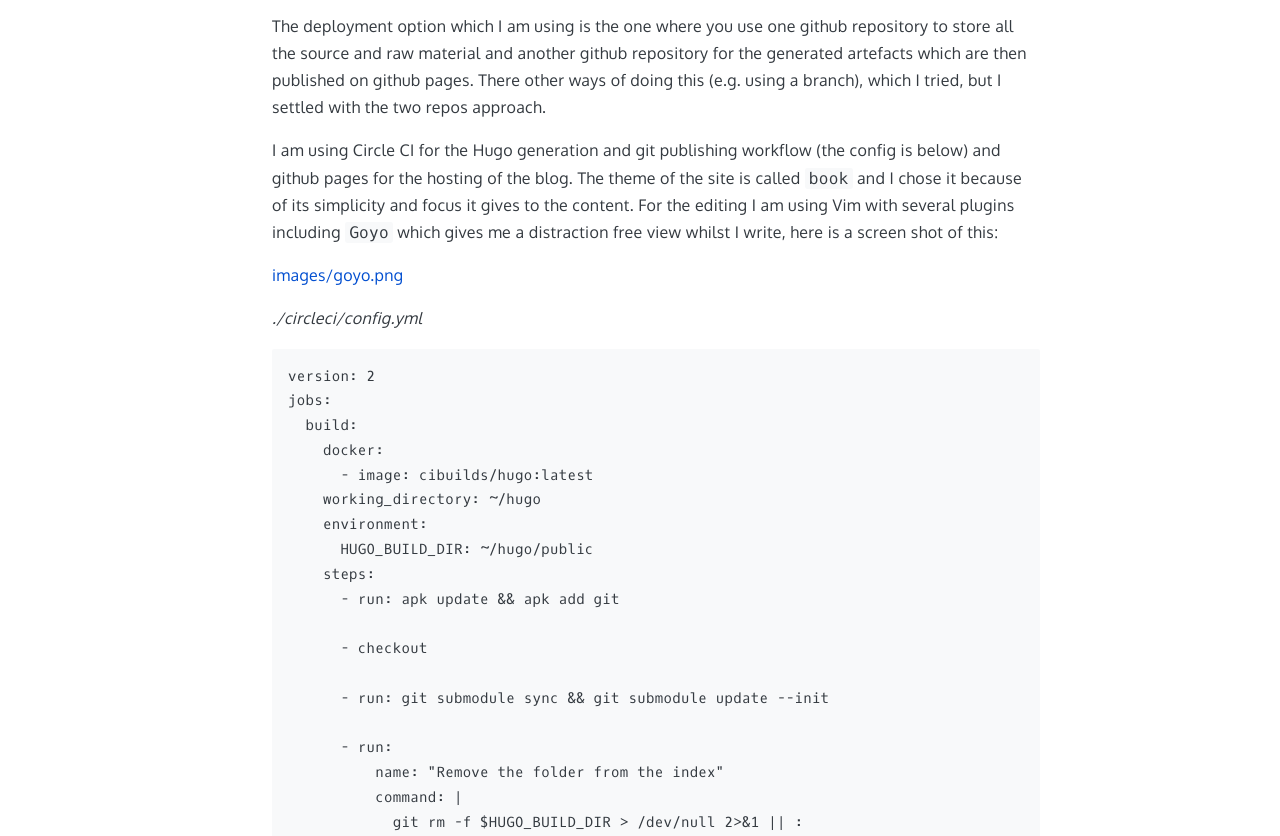
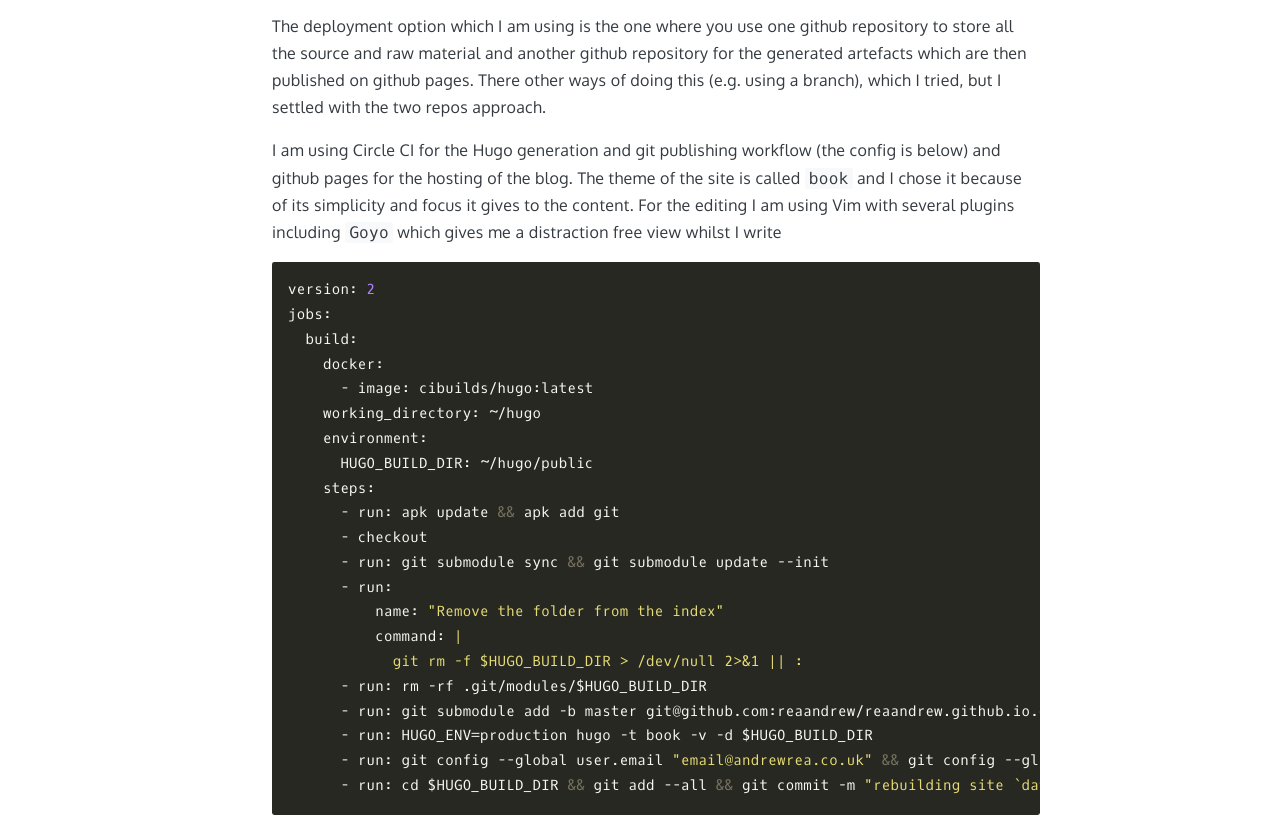
Before and after one commit to REAANDREW/reaandrew.github.io, a plain HTML site: page index.html in a window 1280 px wide. Shown: the part 116-952 px from the top of the page. Drawn offline with Linux system fonts and the light colour scheme.

Commit message:
rebuilding site Sat Jun  8 23:22:09 UTC 2019

```diff
--- a/index.html
+++ b/index.html
@@ -96,13 +96,8 @@ https://github.com/alex-shpak/hugo-book
 
 <p>The deployment option which I am using is the one where you use one github repository to store all the source and raw material and another github repository for the generated artefacts which are then published on github pages.  There other ways of doing this (e.g. using a branch), which I tried, but I settled with the two repos approach.</p>
 
-<p>I am using Circle CI for the Hugo generation and git publishing workflow (the config is below) and github pages for the hosting of the blog.  The theme of the site is called <code>book</code> and I chose it because of its simplicity and focus it gives to the content.  For the editing I am using Vim with several plugins including <code>Goyo</code> which gives me a distraction free view whilst I write, here is a screen shot of this:</p>
-
-<p><a href="images/goyo.png">images/goyo.png</a></p>
-
-<p><em>./circleci/config.yml</em></p>
-
-<pre><code>version: 2
+<p>I am using Circle CI for the Hugo generation and git publishing workflow (the config is below) and github pages for the hosting of the blog.  The theme of the site is called <code>book</code> and I chose it because of its simplicity and focus it gives to the content.  For the editing I am using Vim with several plugins including <code>Goyo</code> which gives me a distraction free view whilst I write</p>
+<div class="highlight"><pre style="color:#f8f8f2;background-color:#272822;-moz-tab-size:4;-o-tab-size:4;tab-size:4"><code class="language-yaml" data-lang="yaml">version: <span style="color:#ae81ff">2</span>
 jobs:
   build:
     docker:
@@ -111,28 +106,18 @@ jobs:
     environment:
       HUGO_BUILD_DIR: ~/hugo/public
     steps:
-      - run: apk update &amp;&amp; apk add git
-
+      - run: apk update <span style="color:#75715e">&amp;&amp;</span> apk add git
       - checkout
-
-      - run: git submodule sync &amp;&amp; git submodule update --init
-
+      - run: git submodule sync <span style="color:#75715e">&amp;&amp;</span> git submodule update --init
       - run:
-          name: &quot;Remove the folder from the index&quot;
-          command: |
-            git rm -f $HUGO_BUILD_DIR &gt; /dev/null 2&gt;&amp;1 || :
-
+          name: <span style="color:#e6db74">&#34;Remove the folder from the index&#34;</span>
+          command: <span style="color:#e6db74">|
+</span><span style="color:#e6db74">            git rm -f $HUGO_BUILD_DIR &gt; /dev/null 2&gt;&amp;1 || :</span>
       - run: rm -rf .git/modules/$HUGO_BUILD_DIR
-
       - run: git submodule add -b master git@github.com:reaandrew/reaandrew.github.io.git $HUGO_BUILD_DIR
-
       - run: HUGO_ENV=production hugo -t book -v -d $HUGO_BUILD_DIR
-
-      - run: git config --global user.email &quot;email@andrewrea.co.uk&quot; &amp;&amp; git config --global user.name &quot;CircleCI Bot&quot;
-
-      - run: cd $HUGO_BUILD_DIR &amp;&amp; git add --all &amp;&amp; git commit -m &quot;rebuilding site `date`&quot; &amp;&amp; git push
-</code></pre>
-</article>
+      - run: git config --global user.email <span style="color:#e6db74">&#34;email@andrewrea.co.uk&#34;</span> <span style="color:#75715e">&amp;&amp;</span> git config --global user.name <span style="color:#e6db74">&#34;CircleCI Bot&#34;</span>
+      - run: cd $HUGO_BUILD_DIR <span style="color:#75715e">&amp;&amp;</span> git add --all <span style="color:#75715e">&amp;&amp;</span> git commit -m <span style="color:#e6db74">&#34;rebuilding site `date`&#34;</span> <span style="color:#75715e">&amp;&amp;</span> git push</code></pre></div></article>
 
 
 
```
